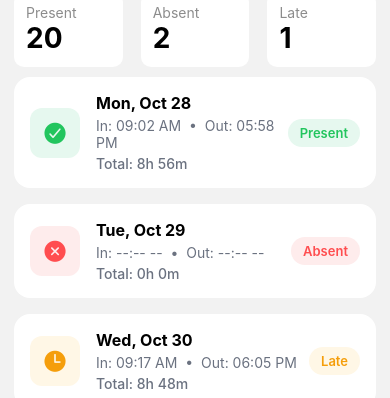
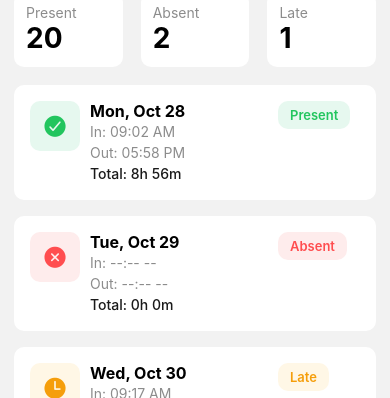
Before and after one commit to faisalabdulghani/gps_base_attendance_app, a React Native app: screen /Login in a window 390 px wide. Shown: the part 446-844 px from the top of the page. Built offline with nearby package versions, Linux system fonts and the light colour scheme.

Commit message:
Attendance card component

```diff
--- a/app/components/AttendanceCard.js
+++ b/app/components/AttendanceCard.js
@@ -1,7 +1,7 @@
 import React from "react";
 import { View, Text, StyleSheet } from "react-native";
 import { Colors } from "../theme/Colors";
-import { Ionicons } from "@expo/vector-icons";
+import { Ionicons, MaterialIcons } from "@expo/vector-icons";
 
 export default function AttendanceCard({
     dateLabel,        // "Mon, Oct 28"
@@ -35,10 +35,10 @@ export default function AttendanceCard({
             badgeColor: Colors.LATE,
         },
         Leave: {
-            icon: "time",
-            iconBg: "#FFF7E6",
+            icon: "exit",
+            iconBg: "#2d9cdb33",
             iconColor: Colors.LEAVE,
-            badgeBg: "#FFF7E6",
+            badgeBg: "#2d9cdb33",
             badgeColor: Colors.LEAVE,
         },
     };
@@ -53,12 +53,13 @@ export default function AttendanceCard({
             </View>
 
             {/* MIDDLE SECTION */}
-            <View style={{ flex: 1 }}>
+            <View style={styles.datacontainer}>
                 <Text style={styles.dateText}>{dateLabel}</Text>
 
                 <Text style={styles.timeText}>
-                    In: {inTime || "--:-- --"}  •  Out: {outTime || "--:-- --"}
+                    In: {inTime || "--:-- --"}
                 </Text>
+                <Text style={styles.timeText}>Out: {outTime || "--:-- --"} </Text>
                 <Text style={styles.totalText}>Total: {totalTime}</Text>
             </View>
 
@@ -75,20 +76,25 @@ export default function AttendanceCard({
 const styles = StyleSheet.create({
     card: {
         flexDirection: "row",
-        backgroundColor: "#fff",
+        backgroundColor: Colors.WHITE,
         padding: 16,
-        borderRadius: 16,
-        elevation: 3,
-        marginBottom: 16,
-        alignItems: "center",
+        borderRadius: 10,
+        marginVertical: 8,
+        //alignItems: "center",
     },
     iconContainer: {
         width: 50,
         height: 50,
-        borderRadius: 12,
+        borderRadius: 10,
         justifyContent: "center",
         alignItems: "center",
-        marginRight: 16,
+        //margin: 16,
+    },
+
+    datacontainer: {
+        width: "60%",
+        paddingHorizontal: 10,
+        flexDirection: "column"
     },
     dateText: {
         fontSize: 16,
@@ -96,23 +102,25 @@ const styles = StyleSheet.create({
         color: Colors.BLACK,
     },
     timeText: {
-        marginTop: 4,
+        marginVertical: 2,
         fontSize: 14,
-        color: "#6B7280",
+        color: Colors.TEXTLIGHT,
     },
     totalText: {
-        marginTop: 4,
+        paddingVertical: 2,
         fontSize: 14,
-        color: "#6B7280",
+        color: Colors.TEXTDARK,
         fontWeight: "500",
     },
     badge: {
         paddingHorizontal: 12,
         paddingVertical: 6,
-        borderRadius: 20,
+        borderRadius: 10,
+        height: 28,
     },
     badgeText: {
         fontSize: 13,
         fontWeight: "600",
+        textAlign: "center"
     },
 });
```
